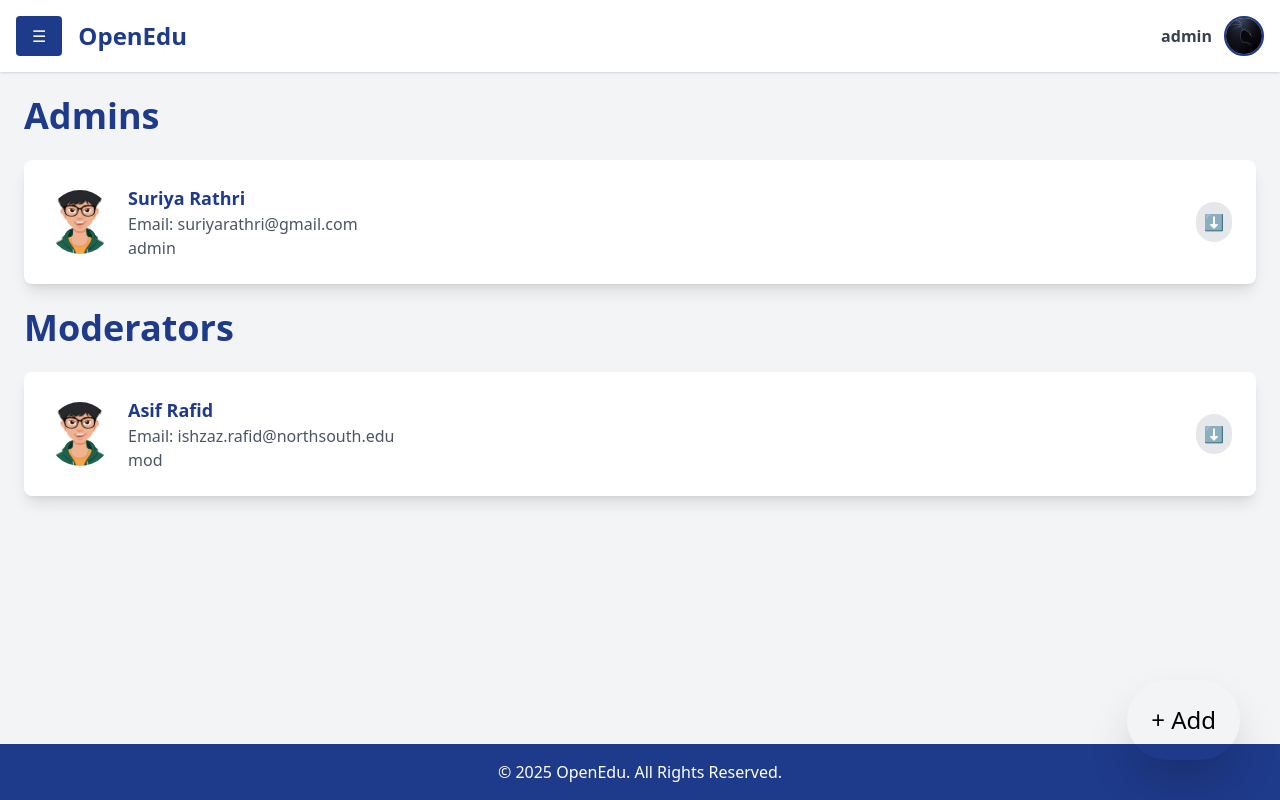
After one commit to mrinoye/OpenEDU-A-Comprehensive-Open-Source-Learning-Platform, a Django app: page /appoint in a window 1280 px wide. The commit adds this page. Run offline with Django 5.2, Linux system fonts and the light colour scheme; a user stored in the database is signed in; data comes from the database, SQL or seed files in the repository; both versions use the stored data as it was after the commit; some libraries are stand-ins or nearby versions.

Commit message:
added appointment page with backend

```diff
--- /dev/null
+++ b/gitlms/home/static/js/appointDropDown.js
@@ -0,0 +1,24 @@
+function toggleDropdown(button) {
+  let dropdown = button.nextElementSibling; // Select the dropdown menu inside the same div
+  let allDropdowns = document.querySelectorAll(".dropdown-menu");
+
+  // Close other open dropdowns
+  allDropdowns.forEach((menu) => {
+    if (menu !== dropdown) {
+      menu.classList.add("hidden");
+    }
+  });
+
+  // Toggle visibility of the selected dropdown
+  dropdown.classList.toggle("hidden");
+}
+
+// Close dropdown when clicking outside
+document.addEventListener("click", function (event) {
+  let dropdowns = document.querySelectorAll(".dropdown-menu");
+  let buttons = document.querySelectorAll("button");
+
+  if (![...dropdowns, ...buttons].some((el) => el.contains(event.target))) {
+    dropdowns.forEach((dropdown) => dropdown.classList.add("hidden"));
+  }
+});
--- /dev/null
+++ b/gitlms/home/templates/appoint.html
@@ -0,0 +1,185 @@
+{% extends 'dashboard.html' %} {% block content %} {% load static %}
+<div class="p-6 flex-grow">
+  <div class="space-y-6">
+    {% if admins and isMaster %}
+    <h1 class="text-4xl font-bold text-blue-900 mb-4">Admins</h1>
+
+    {% for user in admins %}
+    <div
+      class="flex items-center bg-white p-6 rounded-lg shadow-lg hover:shadow-xl transition duration-300 transform hover:scale-105 relative"
+    >
+      <!-- Profile Picture -->
+      <div class="w-16 h-16 mr-4">
+        <img
+          src="{{ user.profilepicture.url }}"
+          class="w-full h-full rounded-full object-cover"
+        />
+      </div>
+
+      <!-- User Info -->
+      <div class="flex-grow">
+        <h3 class="text-lg font-semibold text-blue-900">
+          {{ user.first_name }} {{ user.last_name }}
+        </h3>
+        <p class="text-gray-600">Email: {{ user.email }}</p>
+        <p class="text-gray-600">{{ user.role }}</p>
+      </div>
+
+      <!-- Dropdown Container -->
+      <div class="relative">
+        <!-- Dropdown Button -->
+        <button
+          onclick="toggleDropdown(this)"
+          class="bg-gray-200 hover:bg-gray-300 p-2 rounded-full focus:outline-none"
+        >
+          ⬇️
+        </button>
+
+        <!-- Dropdown (Initially Hidden) -->
+        <div
+          class="dropdown-menu absolute bg-white shadow-lg rounded-md w-32 border border-gray-200 z-50 left-1/2 -translate-x-1/2 bottom-full mb-2 hidden"
+        >
+          <a
+            href="{% url 'changerole' userid=user.id role='user' %}"
+            class="block px-4 py-2 text-gray-800 hover:bg-gray-200"
+            >User</a
+          >
+          <a
+            href="{% url 'changerole' userid=user.id role='mod' %}"
+            class="block px-4 py-2 text-gray-800 hover:bg-gray-200"
+            >Moderator</a
+          >
+          {% if isMaster %}
+          <a
+            href="{% url 'changerole' userid=user.id role='admin' %}"
+            class="block px-4 py-2 text-gray-800 hover:bg-gray-200"
+            >Admin</a
+          >
+          {% endif %}
+        </div>
+      </div>
+    </div>
+    {% endfor %} {% endif %} {% if moderators %}
+    <h1 class="text-4xl font-bold text-blue-900 mb-4">Moderators</h1>
+
+    {% for user in moderators %}
+    <div
+      class="flex items-center bg-white p-6 rounded-lg shadow-lg hover:shadow-xl transition duration-300 transform hover:scale-105 relative"
+    >
+      <!-- Profile Picture -->
+      <div class="w-16 h-16 mr-4">
+        <img
+          src="{{ user.profilepicture.url }}"
+          class="w-full h-full rounded-full object-cover"
+        />
+      </div>
+
+      <!-- User Info -->
+      <div class="flex-grow">
+        <h3 class="text-lg font-semibold text-blue-900">
+          {{ user.first_name }} {{ user.last_name }}
+        </h3>
+        <p class="text-gray-600">Email: {{ user.email }}</p>
+        <p class="text-gray-600">{{ user.role }}</p>
+      </div>
+
+      <!-- Dropdown Container -->
+      <div class="relative">
+        <!-- Dropdown Button -->
+        <button
+          onclick="toggleDropdown(this)"
+          class="bg-gray-200 hover:bg-gray-300 p-2 rounded-full focus:outline-none"
+        >
+          ⬇️
+        </button>
+
+        <!-- Dropdown (Initially Hidden) -->
+        <div
+          class="dropdown-menu absolute bg-white shadow-lg rounded-md w-32 border border-gray-200 z-50 left-1/2 -translate-x-1/2 bottom-full mb-2 hidden"
+        >
+          <a
+            href="{% url 'changerole' userid=user.id role='user' %}"
+            class="block px-4 py-2 text-gray-800 hover:bg-gray-200"
+            >User</a
+          >
+          <a
+            href="{% url 'changerole' userid=user.id role='mod' %}"
+            class="block px-4 py-2 text-gray-800 hover:bg-gray-200"
+            >Moderator</a
+          >
+          {% if isMaster %}
+          <a
+            href="{% url 'changerole' userid=user.id role='admin' %}"
+            class="block px-4 py-2 text-gray-800 hover:bg-gray-200"
+            >Admin</a
+          >
+          {% endif %}
+        </div>
+      </div>
+    </div>
+    {% endfor %} {% endif %} {% if rusers %}
+    <h1 class="text-4xl font-bold text-blue-900 mb-4">Users</h1>
+
+    {% for user in rusers %}
+    <div
+      class="flex items-center bg-white p-6 rounded-lg shadow-lg hover:shadow-xl transition duration-300 transform hover:scale-105 relative"
+    >
+      <!-- Profile Picture -->
+      <div class="w-16 h-16 mr-4">
+        <img
+          src="{{ user.profilepicture.url }}"
+          class="w-full h-full rounded-full object-cover"
+        />
+      </div>
+
+      <!-- User Info -->
+      <div class="flex-grow">
+        <h3 class="text-lg font-semibold text-blue-900">
+          {{ user.first_name }} {{ user.last_name }}
+        </h3>
+        <p class="text-gray-600">Email: {{ user.email }}</p>
+        <p class="text-gray-600">{{ user.role }}</p>
+      </div>
+
+      <!-- Dropdown Container -->
+      <div class="relative">
+        <!-- Dropdown Button -->
+        <button
+          onclick="toggleDropdown(this)"
+          class="bg-gray-200 hover:bg-gray-300 p-2 rounded-full focus:outline-none"
+        >
+          ⬇️
+        </button>
+
+        <!-- Dropdown (Initially Hidden) -->
+        <div
+          class="dropdown-menu absolute bg-white shadow-lg rounded-md w-32 border border-gray-200 z-50 left-1/2 -translate-x-1/2 bottom-full mb-2 hidden"
+        >
+          <a
+            href="{% url 'changerole' userid=user.id role='user' %}"
+            class="block px-4 py-2 text-gray-800 hover:bg-gray-200"
+            >User</a
+          >
+          <a
+            href="{% url 'changerole' userid=user.id role='mod' %}"
+            class="block px-4 py-2 text-gray-800 hover:bg-gray-200"
+            >Moderator</a
+          >
+          {% if isMaster %}
+          <a
+            href="{% url 'changerole' userid=user.id role='admin' %}"
+            class="block px-4 py-2 text-gray-800 hover:bg-gray-200"
+            >Admin</a
+          >
+          {% endif %}
+        </div>
+      </div>
+    </div>
+    {% endfor %} {% endif %}
+  </div>
+</div>
+
+<!-- JavaScript for Dropdown -->
+<script src="{% static 'js/appointDropDown.js' %}"></script>
+
+{% endblock %}
--- a/gitlms/home/templates/dashboard.html
+++ b/gitlms/home/templates/dashboard.html
@@ -39,7 +39,10 @@
           </li>
           {% if request.user.role != 'user' and request.user.role != 'mod' %}
           <li class="mb-4">
-            <a href="#" class="block p-2 hover:bg-blue-700 rounded">
+            <a
+              href="{% url 'appoint'  %}"
+              class="block p-2 hover:bg-blue-700 rounded"
+            >
               Appoint Roles
             </a>
           </li>
--- a/gitlms/home/urls.py
+++ b/gitlms/home/urls.py
@@ -5,5 +5,7 @@ urlpatterns = [
     path('', departments, name='departments'),
     path('courses', courses, name='courses'),
     path('students', students, name='students'),
+    path('appoint', appoint, name='appoint'),
+    path('changerole/<int:userid>/<str:role>/', changerole, name='changerole')
 
 ]
--- a/gitlms/home/views.py
+++ b/gitlms/home/views.py
@@ -1,4 +1,4 @@
-from django.shortcuts import render
+from django.shortcuts import render,redirect
 from django.contrib.auth.decorators import login_required
 from accounts.models import User
 @login_required
@@ -7,14 +7,35 @@ def departments(request):
     context={'name':request.user.username}
 
     return render(request,"departments.html",context)
-
+@login_required
 def courses(request):
     context={'name':request.user.username}
 
     return render(request,"courses.html",context)
-
+@login_required
 def students(request):
     users=User.objects.all()
     context={'name':request.user.username,'users':users}
 
     return render(request,"students.html",context)
+
+@login_required
+def appoint(request):
+    if (request.user.role!='admin' and request.user.role!='master'):
+        return redirect('/')
+    admins=User.objects.filter(role='admin')
+
+    moderators=User.objects.filter(role='mod')
+    rusers=User.objects.filter(role='user')
+    isMaster=(request.user.role=='master')
+    context={'name':request.user.username,'rusers':rusers,'admins':admins,'moderators':moderators,'isMaster':isMaster}
+
+    return render(request,"appoint.html",context)
+
+
+
+def changerole(request,userid,role):
+    user=User.objects.get(id=userid)
+    user.role=role
+    user.save()
+    return redirect('appoint')
```
Also changed, not shown: gitlms/db.sqlite3.
